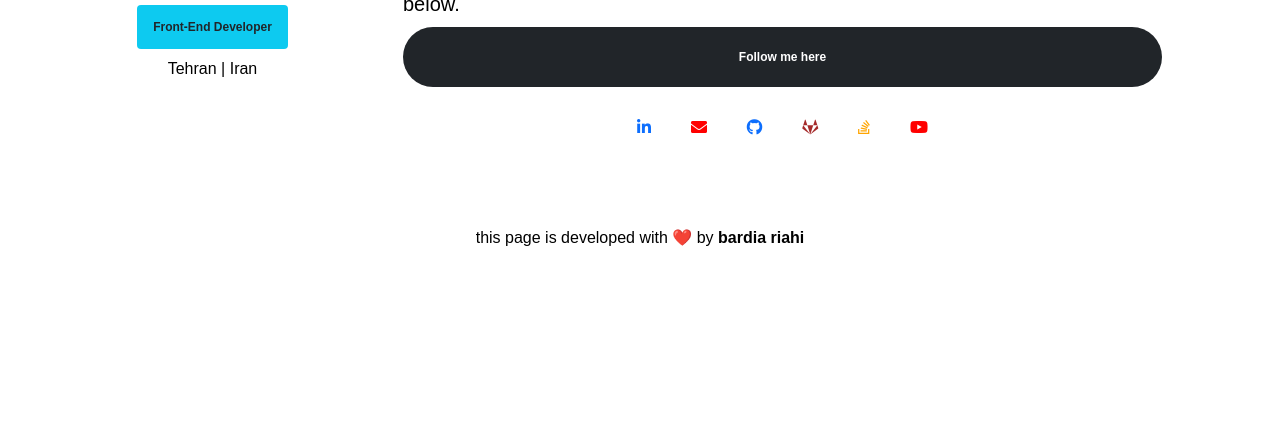
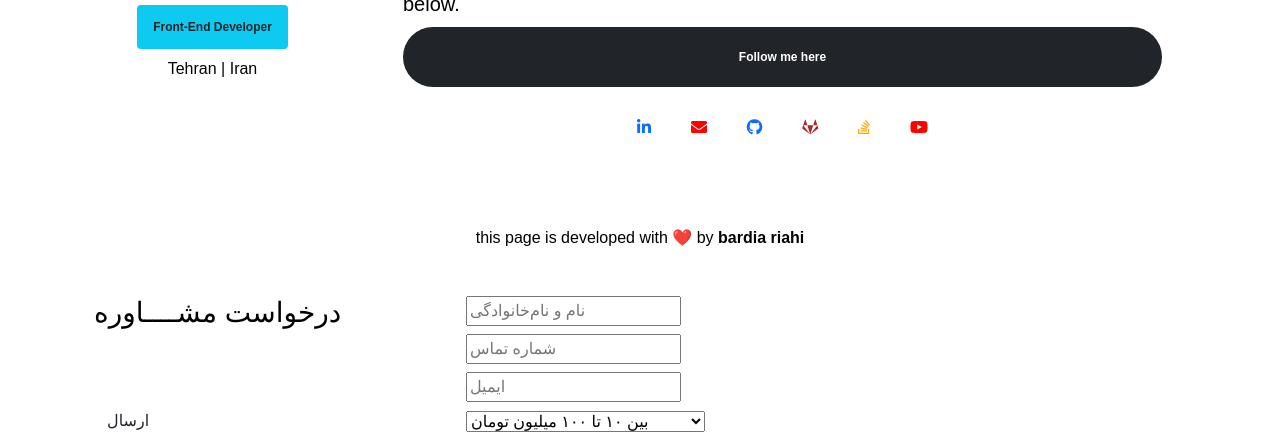
Before and after one commit to bardiariahi/bardiariahi, a plain HTML site: page index.html in a window 1280 px wide. Shown: the part 480-920 px from the top of the page. Before the commit the page ends 800 px from the top, so only its background shows below. Drawn offline with nearby package versions, Linux system fonts and the light colour scheme.

Commit message:
Add: form test api

```diff
--- a/index.html
+++ b/index.html
@@ -110,6 +110,45 @@ ga('send', 'pageview');
                 <p>this page is developed with ❤️ by <strong>bardia riahi</strong></p>
             </div>
         </div>
+        <form method="post" id="financial-advice-submit" class="financial-advice-submit" action="https://script.google.com/macros/s/AKfycbzQ3Sr9ncZART-U0V9phcUyqt1wPF-zcsVNXo2_CR5eKGibGhjL74sYrgfVswodDrVrkg/exec">
+            <!--      <form onsubmit="handlesubmit(e)" class="financial-advice-submit" >-->
+                  <div class="row p-0 m-0">
+                    <div class="col-4">
+                      <p class="h3 pb-5">
+                        درخواست
+                        مشــــاوره
+                      </p>
+                      <div class="pt-3">
+                        <button type="submit" class="btn custom-footer-btn"> ارسال </button>
+                      </div>
+                    </div>
+                    <div class="col-8">
+                      <div class="pb-2">
+                        <label class="w-100">
+                          <input class="custom-footer-input" id="desktop-name" name="Name" type="text" placeholder="نام و نام‌خانوادگی">
+                        </label>
+                      </div>
+                      <div class="pb-2">
+                        <label class="w-100">
+                          <input class="custom-footer-input" id="desktop-tel" required name="Tel" type="tel" placeholder="شماره تماس ">
+                        </label>
+                      </div>
+                      <div class="pb-2">
+                        <label class="w-100">
+                          <input class="custom-footer-input" id="desktop-email" name="Email" type="email" placeholder="ایمیل">
+                        </label>
+                      </div>
+                      <div class="custom-footer-input">
+                        <select class="select-styles" name="Money" id="desktop-form-question">
+                          <option disabled value="">سرمایه حدودی</option>
+                          <option value="1">بین ۱۰ تا ۱۰۰ میلیون تومان</option>
+                          <option value="2">بین ۱۰۰ میلیون تا ۱ میلیارد تومان</option>
+                          <option value="3">بیشتر از ۱ میلیارد تومان</option>
+                        </select>
+                      </div>
+                    </div>
+                  </div>
+                  </form>
     </div>
 
 
```
